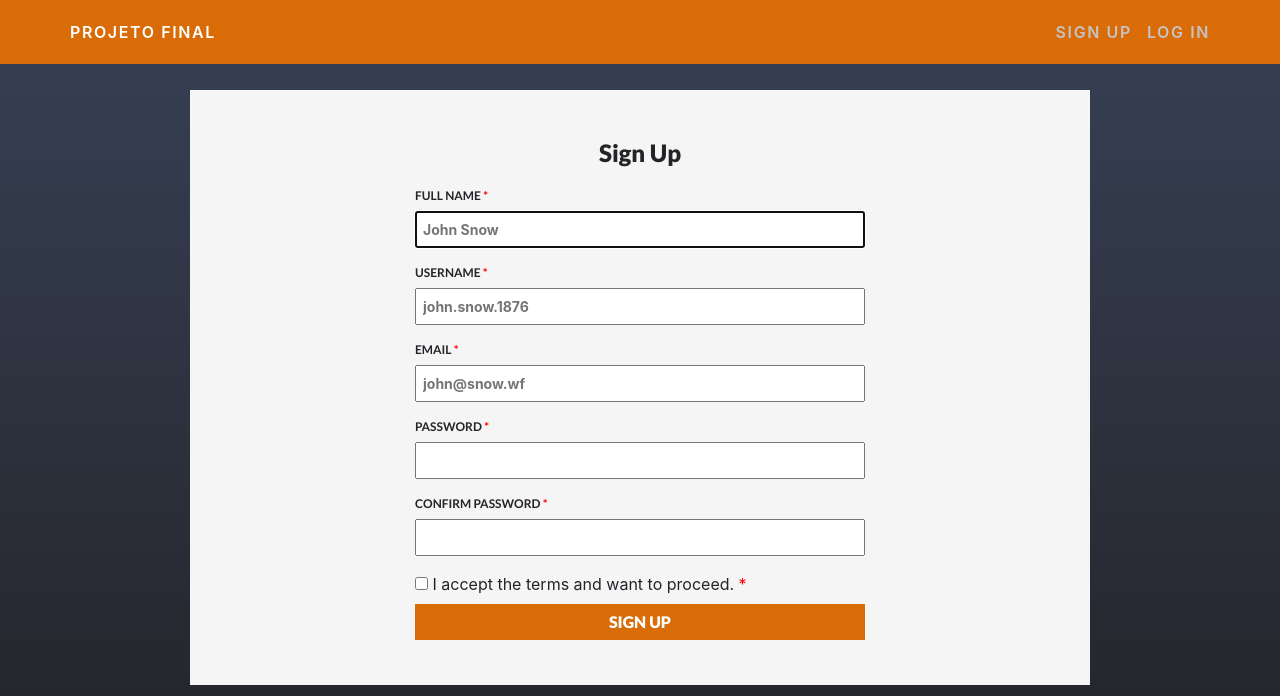
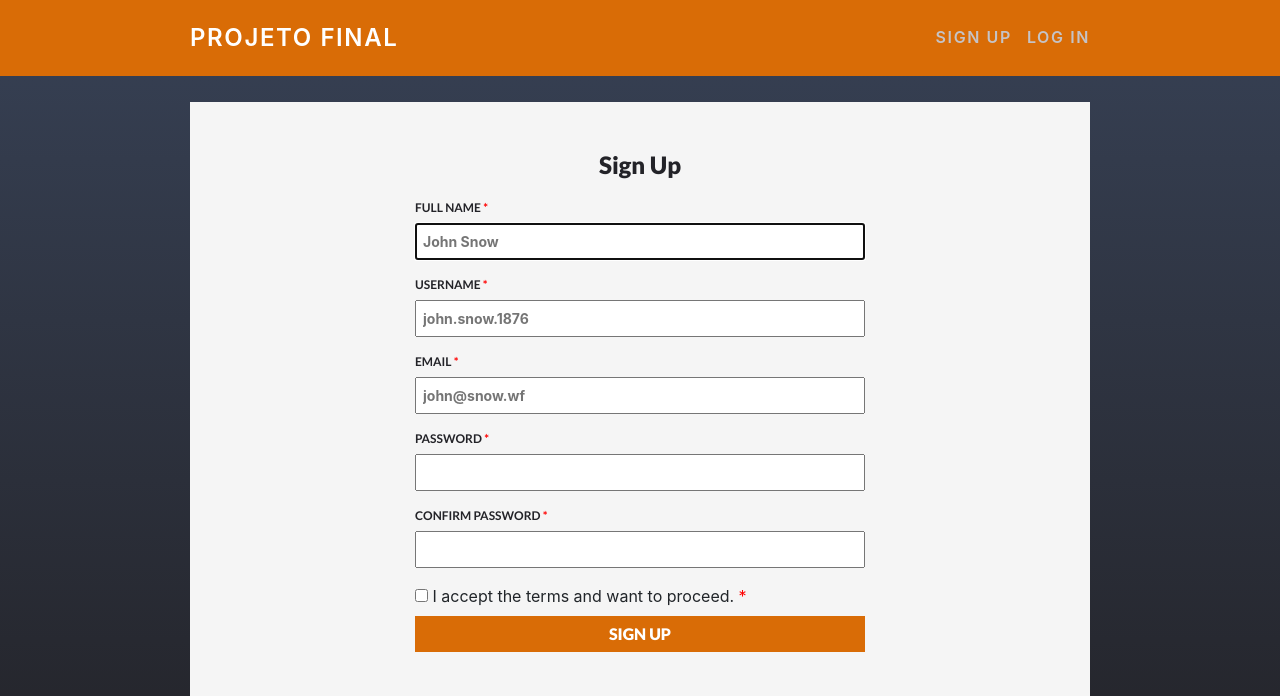
Before and after one commit to DiogoDreher/Streaming-Platform, a PHP site: page /SignUp.html in a window 1280 px wide. Shown: the top 696 px of the page. Run offline with PHP 8.4, Linux system fonts and the light colour scheme.

Commit message:
Alinhamento do Nav e modificação no tamanho

```diff
--- a/css-projeto.css
+++ b/css-projeto.css
@@ -10,7 +10,7 @@ text-align: center;
 
 .barra {
 
-max-width: 1140px;
+max-width: 900px;
 margin: auto;
 height: auto;
 
@@ -21,7 +21,7 @@ height: auto;
 text-decoration: none;
 color: white;
 font-weight: 600;
-font-size: 16px;
+font-size: 24px;
 text-transform: uppercase;
 float: left;
 letter-spacing: .1rem;
@@ -39,6 +39,7 @@ text-transform: uppercase;
 float: right;
 letter-spacing: .1rem;
 margin-left: 15px;
+padding-top: 5px;
 
 }
 
```
